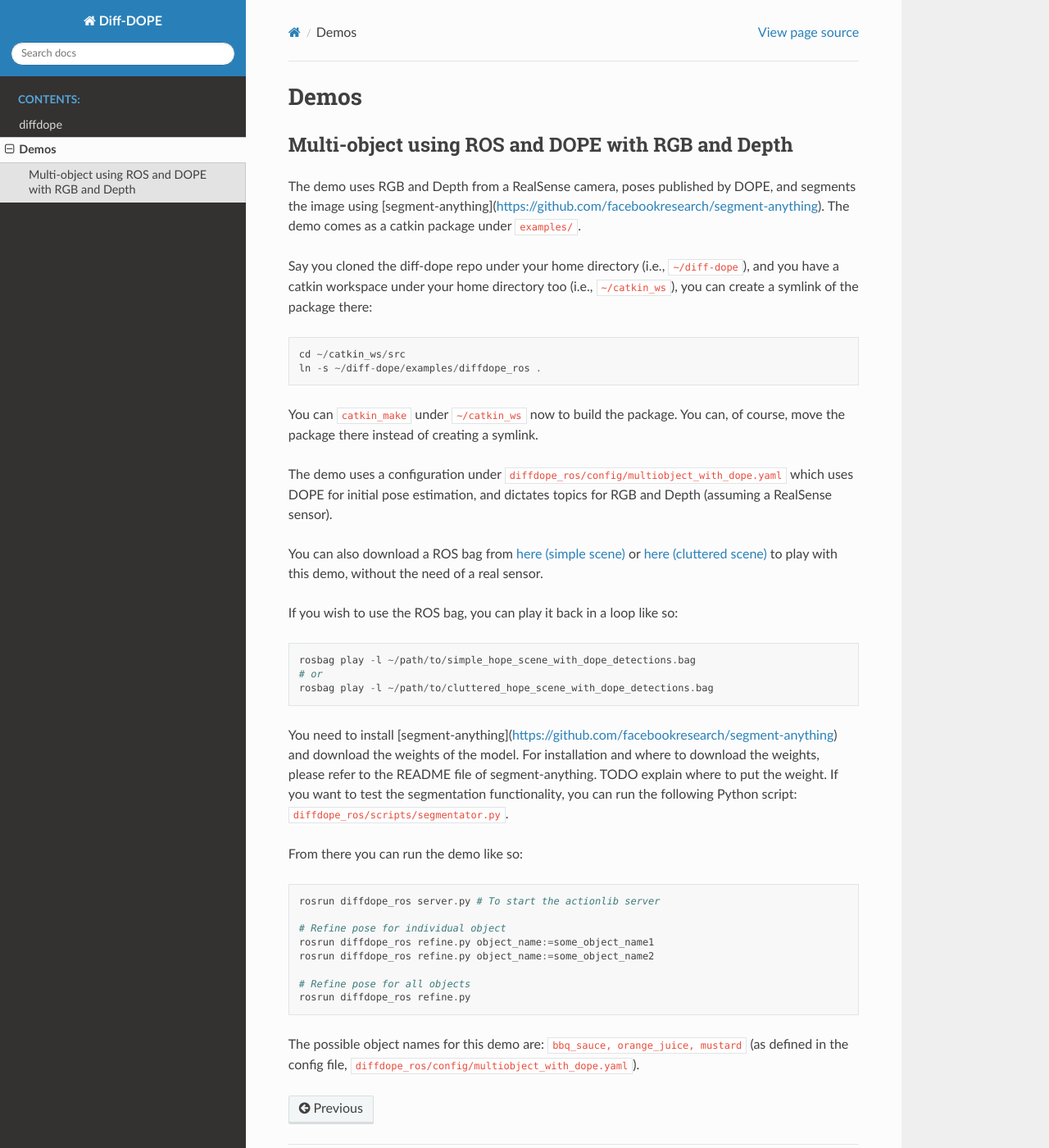
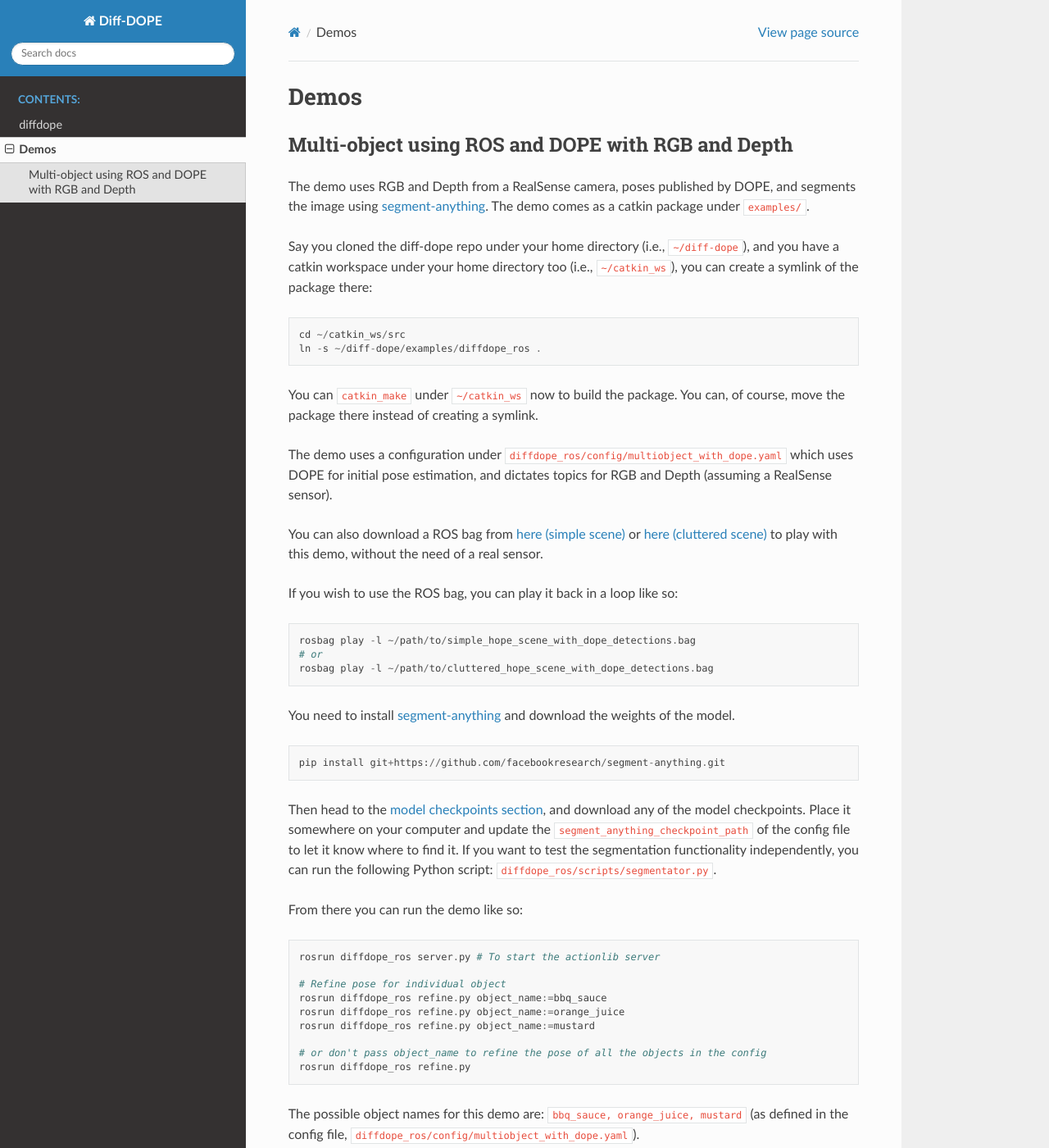
Before and after one commit to NVlabs/diff-dope, a Sphinx documentation site: the page built from docs/demos.rst, in a window 1280 px wide and 1400 px high. Shown: the whole window at 82% size. Built offline with Sphinx 7.4.7 and the Read the Docs theme 2.0.0, drawn with Linux system fonts in a browser that asks for light colours.

Commit message:
Updated docs to include instructions of how to run the demo and how to install SAM.

```diff
--- a/docs/demos.rst
+++ b/docs/demos.rst
@@ -6,8 +6,8 @@ Multi-object using ROS and DOPE with RGB and Depth
 
 The demo uses RGB and Depth from a RealSense camera, poses published by DOPE,
 and segments the image using
-[segment-anything](https://github.com/facebookresearch/segment-anything). The
-demo comes as a catkin package under ``examples/``.
+`segment-anything <https://github.com/facebookresearch/segment-anything>`_.
+The demo comes as a catkin package under ``examples/``.
 
 Say you cloned the diff-dope repo under your home directory (i.e., ``~/diff-dope``),
 and you have a catkin workspace under your home directory too (i.e., ``~/catkin_ws``),
@@ -41,12 +41,22 @@ If you wish to use the ROS bag, you can play it back in a loop like so:
     rosbag play -l ~/path/to/cluttered_hope_scene_with_dope_detections.bag
 
 
-You need to install [segment-anything](https://github.com/facebookresearch/segment-anything)
-and download the weights of the model. For installation and where to download
-the weights, please refer to the README file of segment-anything.
-TODO explain where to put the weight.
-If you want to test the segmentation functionality, you can run the following
-Python script: ``diffdope_ros/scripts/segmentator.py``.
+You need to install
+`segment-anything <https://github.com/facebookresearch/segment-anything>`_
+and download the weights of the model.
+
+.. code::
+
+    pip install git+https://github.com/facebookresearch/segment-anything.git
+
+
+Then head to the
+`model checkpoints section <https://github.com/facebookresearch/segment-anything?tab=readme-ov-file#model-checkpoints>`_,
+and download any of the model checkpoints. Place it somewhere on your
+computer and update the ``segment_anything_checkpoint_path`` of the config file
+to let it know where to find it. If you want to test the segmentation
+functionality independently, you can run the following Python script:
+``diffdope_ros/scripts/segmentator.py``.
 
 From there you can run the demo like so:
 
@@ -55,10 +65,11 @@ From there you can run the demo like so:
     rosrun diffdope_ros server.py # To start the actionlib server
 
     # Refine pose for individual object
-    rosrun diffdope_ros refine.py object_name:=some_object_name1
-    rosrun diffdope_ros refine.py object_name:=some_object_name2
+    rosrun diffdope_ros refine.py object_name:=bbq_sauce
+    rosrun diffdope_ros refine.py object_name:=orange_juice
+    rosrun diffdope_ros refine.py object_name:=mustard
 
-    # Refine pose for all objects
+    # or don't pass object_name to refine the pose of all the objects in the config
     rosrun diffdope_ros refine.py
 
 The possible object names for this demo are: ``bbq_sauce, orange_juice, mustard``
```
